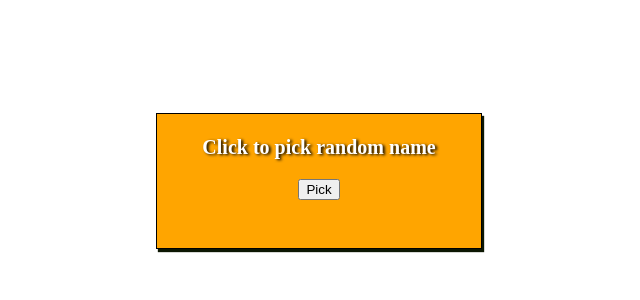
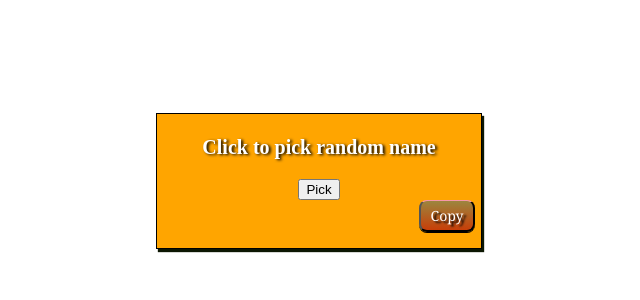
Before and after one commit to samael205/Programming-Challenges, a Flask app: page / in a window 1280 px wide. Shown: the part 187-487 px from the top of the page, without its empty margins (384-1024 px from the left). Run offline with Flask 2, Linux system fonts and the light colour scheme.

Commit message:
Copy to clipboard

```diff
--- a/RandomNamePicker/generator.py
+++ b/RandomNamePicker/generator.py
@@ -5,7 +5,7 @@ import pickle
 
 def get_random_surname():
     line = random.choice(open("surnames.txt").readlines())
-    return ''.join(line[0].upper() + line[1:])
+    return ''.join(line[0].upper() + line[1:len(line)-1])
 
 
 def random_name_pick():
@@ -13,8 +13,8 @@ def random_name_pick():
     paths = pickle.load(file)
     file.close()
 
-    first_path = paths["prefixes"][random.randint(0, len(paths["prefixes"]) - 1)]
-    second_path = paths["suffixes"][random.randint(0, len(paths["suffixes"]) - 1)]
+    first_path = paths["prefixes"][random.randint(0, len(paths["prefixes"])-1)]
+    second_path = paths["suffixes"][random.randint(0, len(paths["suffixes"])-1)]
 
     surname = get_random_surname()
 
--- a/RandomNamePicker/web/templates/index.html
+++ b/RandomNamePicker/web/templates/index.html
@@ -28,16 +28,62 @@
         p{
             font-size: 20px;
        }
+       button {
+            margin-left: 80%;
+            border-top: 1px solid #f797a9;
+            background: #c73e08;
+            background: -webkit-gradient(linear, left top, left bottom, from(#9c863e), to(#c73e08));
+            background: -webkit-linear-gradient(top, #9c863e, #c73e08);
+            background: -moz-linear-gradient(top, #9c863e, #c73e08);
+            background: -ms-linear-gradient(top, #9c863e, #c73e08);
+            background: -o-linear-gradient(top, #9c863e, #c73e08);
+            padding: 5px 10px;
+            -webkit-border-radius: 8px;
+            -moz-border-radius: 8px;
+            border-radius: 8px;
+            -webkit-box-shadow: rgba(0,0,0,1) 0 1px 0;
+            -moz-box-shadow: rgba(0,0,0,1) 0 1px 0;
+            box-shadow: rgba(0,0,0,1) 0 1px 0;
+            text-shadow: rgba(0,0,0,.4) 0 1px 0;
+            color: #ffffff;
+            font-size: 14px;
+            font-family: Georgia, Serif;
+            text-decoration: none;
+            vertical-align: middle;
+            text-shadow: 3px 2px 2px black;
+        }
+        button:hover {
+            cursor: pointer;
+            border-top-color: #b30707;
+            background: #b30707;
+            color: #white;
+        }
+        button:active {
+             border-top-color: #c21f7e;
+             background: #c21f7e;
+        }
     </style>
 
-    <div style="">
+    <div>
+        <p>{{name}}</p>
         <form method="post">
-            <p>{{name}}</p>
             <input type="submit" value="Pick">
         </form>
+        <button onclick="copyToClipboard()">Copy</button>
     </div>
 
+<script>
+    function copyToClipboard(){
+        var generatedName = "{{name}}";
+        var dummy = document.createElement("input");
+        document.body.appendChild(dummy);
+        dummy.setAttribute("id",  "dummyId");
+        document.getElementById("dummyId").value = generatedName;
+        dummy.select();
+        document.execCommand("copy");
+        document.body.removeChild(dummy);
+    }
+</script>
+
 </body>
-
-
 </html>
```
Also changed, not shown: guiIntroduction/webPicker.png, 1 other file.
